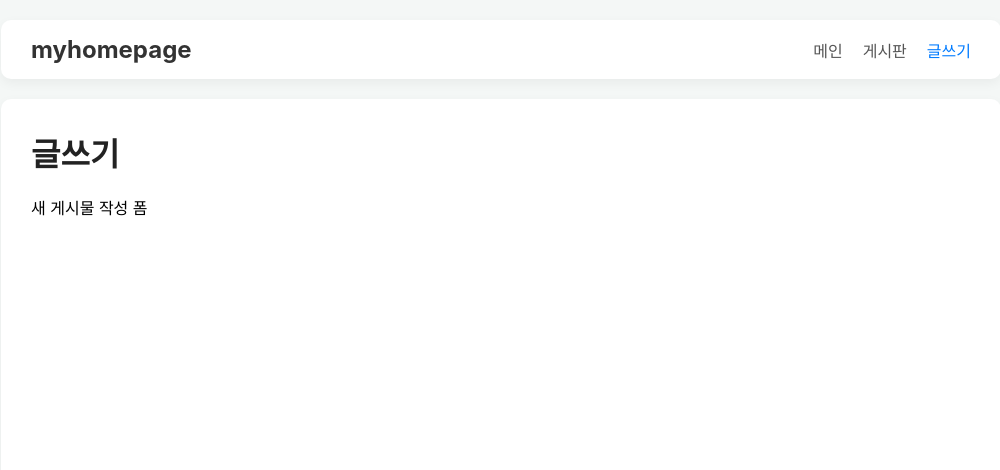
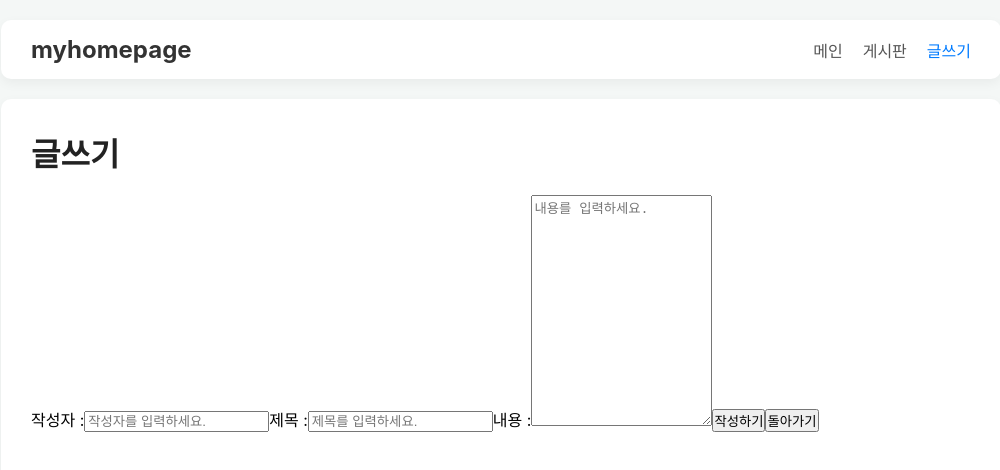
Before and after one commit to PHB-1994/react-workspace, a React (Create React App) app in the folder myhomepage/myhomepage/: page /write in a window 1280 px wide. Shown: the top 470 px of the page, without its empty margins (139-1139 px from the left). Built offline with nearby package versions, Linux system fonts and the light colour scheme.

Commit message:
react react-route-dom axios / useEffect useContext useState

```diff
--- a/myhomepage/myhomepage/src/pages/Main.jsx
+++ b/myhomepage/myhomepage/src/pages/Main.jsx
@@ -13,7 +13,7 @@ const Main = () => {
             // .then(res => res.data)
             // 다른 기능을 할 필요를 못느껴서
             .then(res => {
-                console.log(boards); // System.out.print 데이터 확인
+                console.log(res.data); // System.out.print 데이터 확인
                 setBoards(res.data); // 확인된 데이터 배열에 넣어주기
             })
             .catch(e => {
--- a/myhomepage/myhomepage/src/pages/Write.jsx
+++ b/myhomepage/myhomepage/src/pages/Write.jsx
@@ -1,10 +1,115 @@
 // 글쓰기
-const Write = () => (
-    <div className="page-container">
-        <h1>글쓰기</h1>
-        <p>새 게시물 작성 폼</p>
-    </div>
+import {useEffect, useState} from "react";
+import axios from "axios";
+import {useNavigate} from "react-router-dom";
+
+const Write = () => {
+
+    // react-router-dom 에 존재하는 path 주소 변경 기능 사용
+    const navigate = useNavigate();
+
+    // form 데이터 내부 초기값
+    // 작성자 -> 나중에 로그인한 아이디로 박제. 변경 불가하게
+    const [formData, setFormData] = useState({
+        title: '',
+        content: '',
+        writer: ''
+    })
+
+    const handleSubmit = (e) => {
+        e.preventDefault(); // 제출 일시 정지
+        axios.post("http://localhost:8085/api/board", formData);
+        alert("글이 작성되었습니다.");
+        navigate('/board'); // 게시물 목록 페이지로 이동
+    }
+
+    const handleChange = (e) => {
+        const {name, value} = e.target;
+        setFormData(p => ({
+            ...p, [name] : value
+        }))
+
+    }
+
+    const handleCancel = () => {
+        // ok 를 할 경우 게시물 목록으로 돌려보내기
+        // 기능이 하나이기 때문에 if 다음 navigate 는 {} 생략 후 작성
+        if(window.confirm("작성을 취소하시겠습니까?")) navigate('/board');
+    }
+
+    return(
+        <div className="page-container">
+            <h1>글쓰기</h1>
+            <form onSubmit={handleSubmit}>
+                <label>작성자 :
+                <input type="text"
+                       id="writer"
+                       name="writer"
+                       value={formData.writer}
+                       onChange={handleChange}
+                       placeholder="작성자를 입력하세요."
+                       maxLength={50}
+                       required />
+                </label>
+                <label>제목 :
+                    <input type="text"
+                           id="title"
+                           name="title"
+                           value={formData.title}
+                           onChange={handleChange}
+                           placeholder="제목를 입력하세요."
+                           maxLength={200}
+                           required />
+                </label>
+                <label>내용 :
+                    <textarea id="content"
+                           name="content"
+                           value={formData.content}
+                           onChange={handleChange}
+                           placeholder="내용를 입력하세요."
+                           rows={15}
+                           required />
+                </label>
+                <button type="submit" >
+                    작성하기
+                </button>
+                <button type="button"
+                        onClick={handleCancel}>
+                    돌아가기
+                </button>
+            </form>
+        </div>
+    )
+};
+
+// 소괄호 내에는 js 작성 불가. 단순 html 만 작성 가능. 되도록이면 사용 지양
+const 소괄호 = (props) => (
+
+        <div className="page-container">
+            <h1>글쓰기</h1>
+            {/*
+            예외적으로 js 가 필요할 경우
+            html 내부에서 js 를 작성 가능
+            정말 급할 때 이외에는 추천하지 않는 방법
+            Parent 에서 매개변수로 props 를 전달받고,
+            전달받은 props 데이터 변수명칭을 단순히 사용하기만 할 때 사용
+            */}
+            <p>새 게시물 작성 폼</p>
+            <p>{props}</p>
+        </div>
 );
+
+// { 시작하고 return 전에 js 사용 가능. 가장 많이 사용하는 방식
+const 중괄호 = () => {
+    // js 기능 작성 가능하다
+    return(
+        <div className="page-container">
+            <h1>글쓰기</h1>
+            <p>새 게시물 작성 폼</p>
+        </div>
+    )
+}
+
 
 
 export default Write;
```
